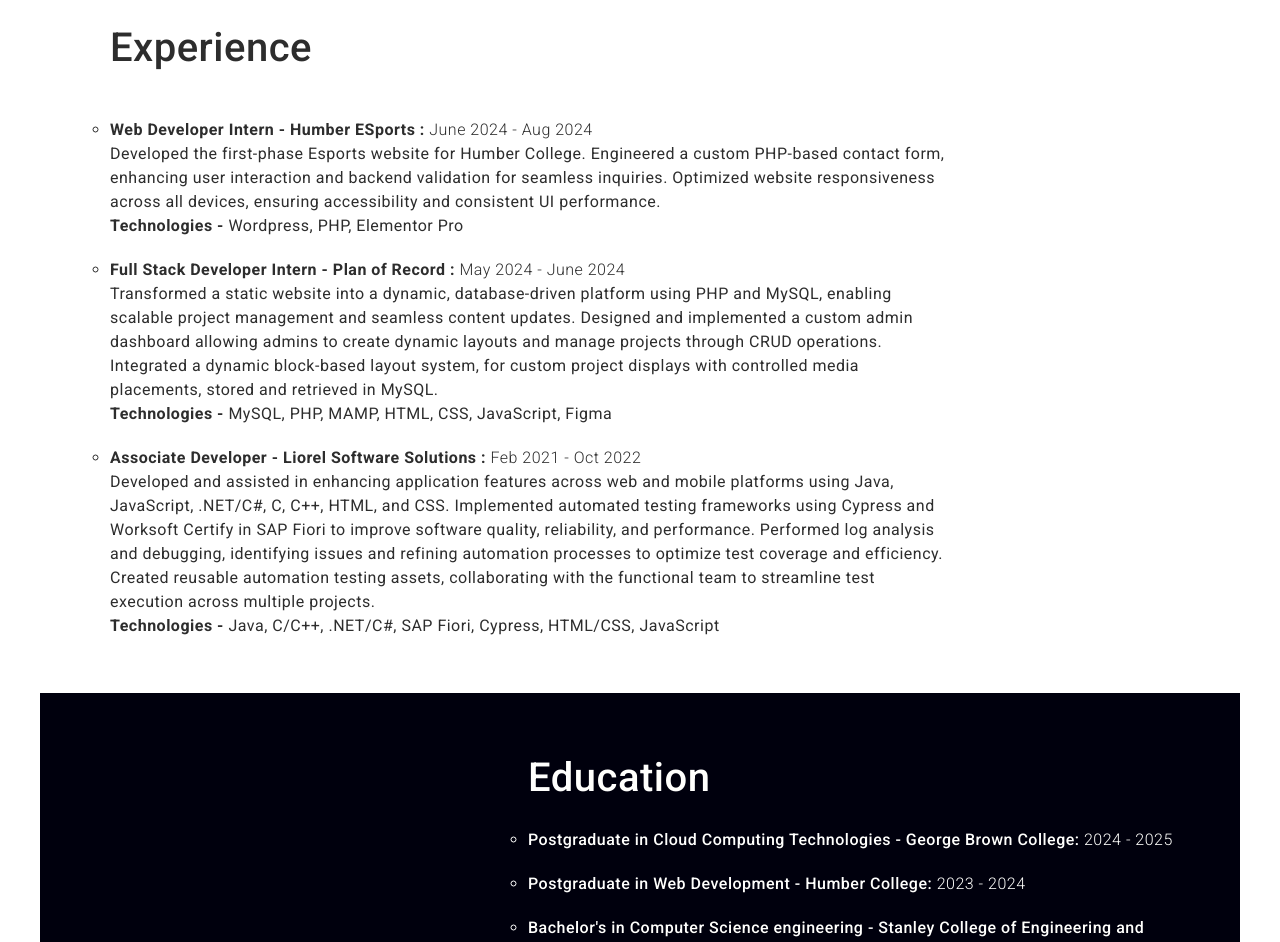
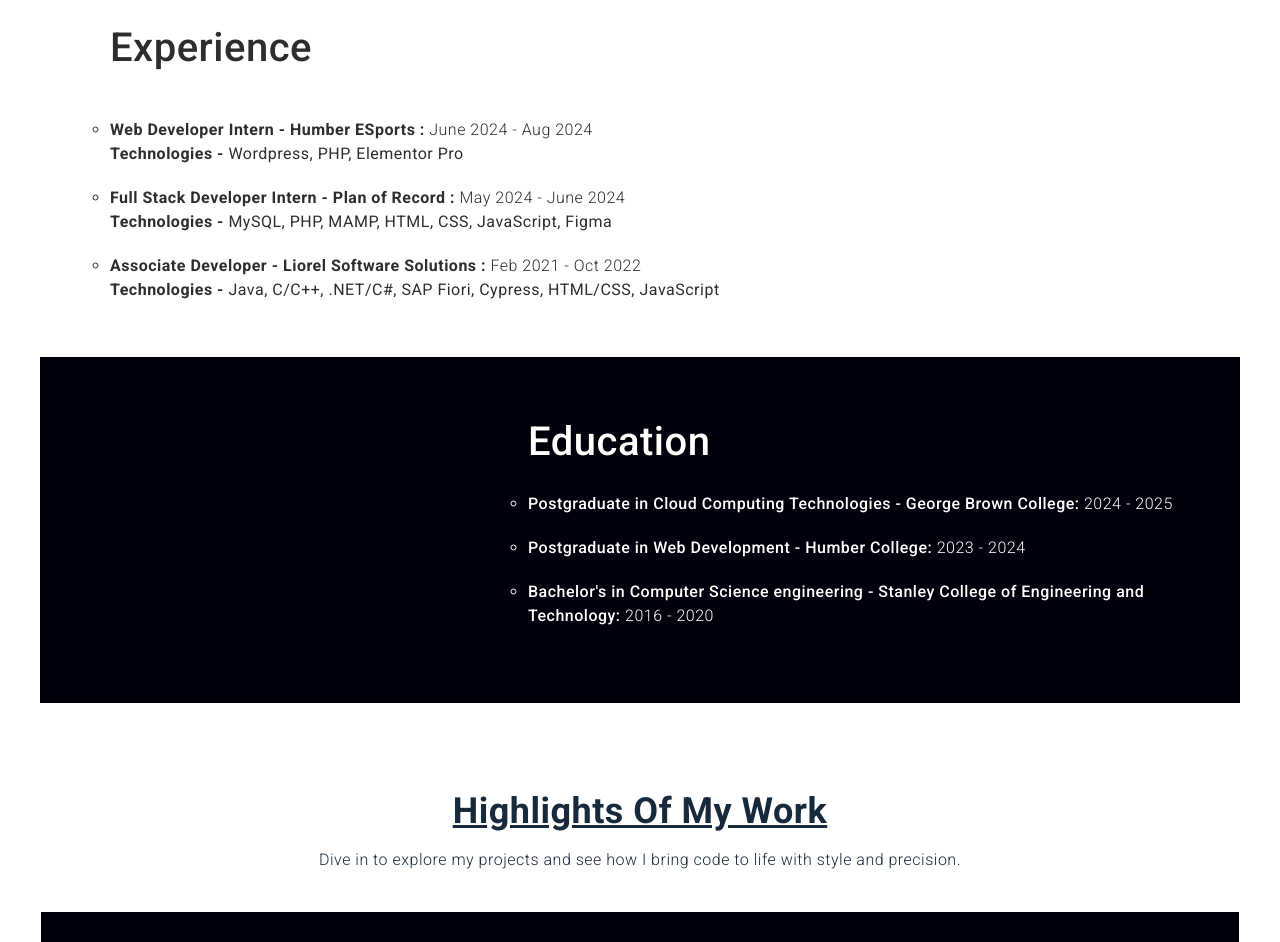
Before and after one commit to SravaniSingani/sravanisinganiportfolio, a plain HTML site: page index.html in a window 1280 px wide. Shown: the part 842-1784 px from the top of the page. Drawn offline with nearby package versions, Linux system fonts and the light colour scheme.

```diff
--- a/index.html
+++ b/index.html
@@ -78,23 +78,23 @@
                        <div class="general-info">
                            <ul>
                                <li style="font-weight: bold; margin-top: 20px;">Web Developer Intern - Humber ESports :<span> June 2024 - Aug 2024</span></li>
-                                    <p>Developed the first-phase Esports website for Humber College. Engineered a custom PHP-based contact form, enhancing user interaction and backend validation for seamless inquiries.
-                                        Optimized website responsiveness across all devices, ensuring accessibility and consistent UI performance.</p>
+<!--                                     <p>Developed the first-phase Esports website for Humber College. Engineered a custom PHP-based contact form, enhancing user interaction and backend validation for seamless inquiries.
+                                        Optimized website responsiveness across all devices, ensuring accessibility and consistent UI performance.</p> -->
                                     <p><span style="font-weight: bold;">Technologies -</span> Wordpress, PHP, Elementor Pro </span></p>
 
                                <li style="font-weight: bold; margin-top: 20px;">Full Stack Developer Intern - Plan of Record :<span> May 2024 - June 2024</span></li>
-                                    <p>Transformed a static website into a dynamic, database-driven platform using PHP and MySQL, enabling scalable project
+<!--                                     <p>Transformed a static website into a dynamic, database-driven platform using PHP and MySQL, enabling scalable project
                                         management and seamless content updates. Designed and implemented a custom admin dashboard allowing admins to create dynamic layouts and manage projects through
                                         CRUD operations. Integrated a dynamic block-based layout system, for custom project displays with controlled media
-                                        placements, stored and retrieved in MySQL.</p>
+                                        placements, stored and retrieved in MySQL.</p> -->
                                     <p><span style="font-weight: bold;">Technologies -</span> MySQL, PHP, MAMP, HTML, CSS, JavaScript, Figma </span></p>
 
                                <li style="font-weight: bold; margin-top: 20px;">Associate Developer - Liorel Software Solutions :<span> Feb 2021 - Oct 2022</span></li>
-                                    <p>Developed and assisted in enhancing application features across web and mobile platforms using Java, JavaScript, .NET/C#, C,
+<!--                                     <p>Developed and assisted in enhancing application features across web and mobile platforms using Java, JavaScript, .NET/C#, C,
                                         C++, HTML, and CSS. Implemented automated testing frameworks using Cypress and Worksoft Certify in SAP Fiori to improve software quality,
                                         reliability, and performance. Performed log analysis and debugging, identifying issues and refining automation processes to optimize test coverage and
                                         efficiency. Created reusable automation testing assets, collaborating with the functional team to streamline test execution across multiple
-                                        projects.</p>
+                                        projects.</p> -->
                                     <p><span style="font-weight: bold;">Technologies -</span> Java, C/C++, .NET/C#, SAP Fiori, Cypress, HTML/CSS, JavaScript </span></p>
 
                            </ul>
```
